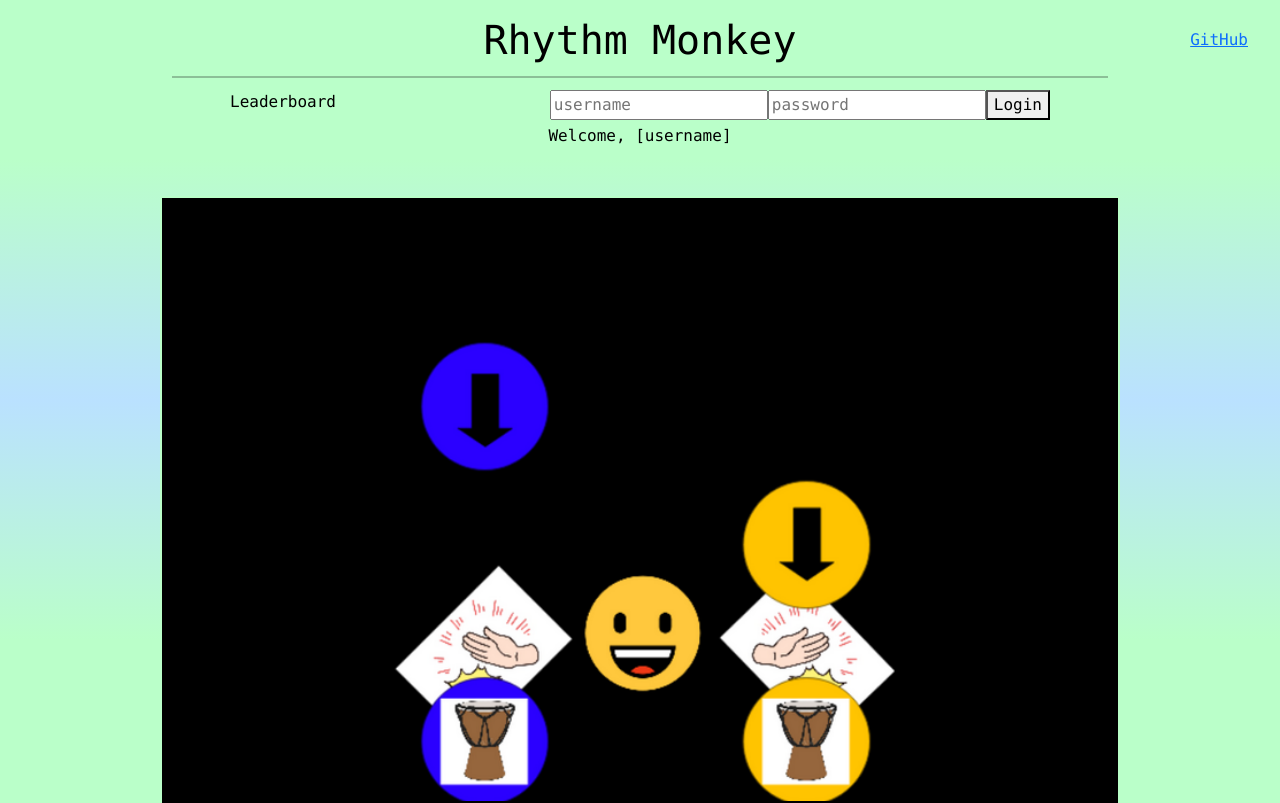
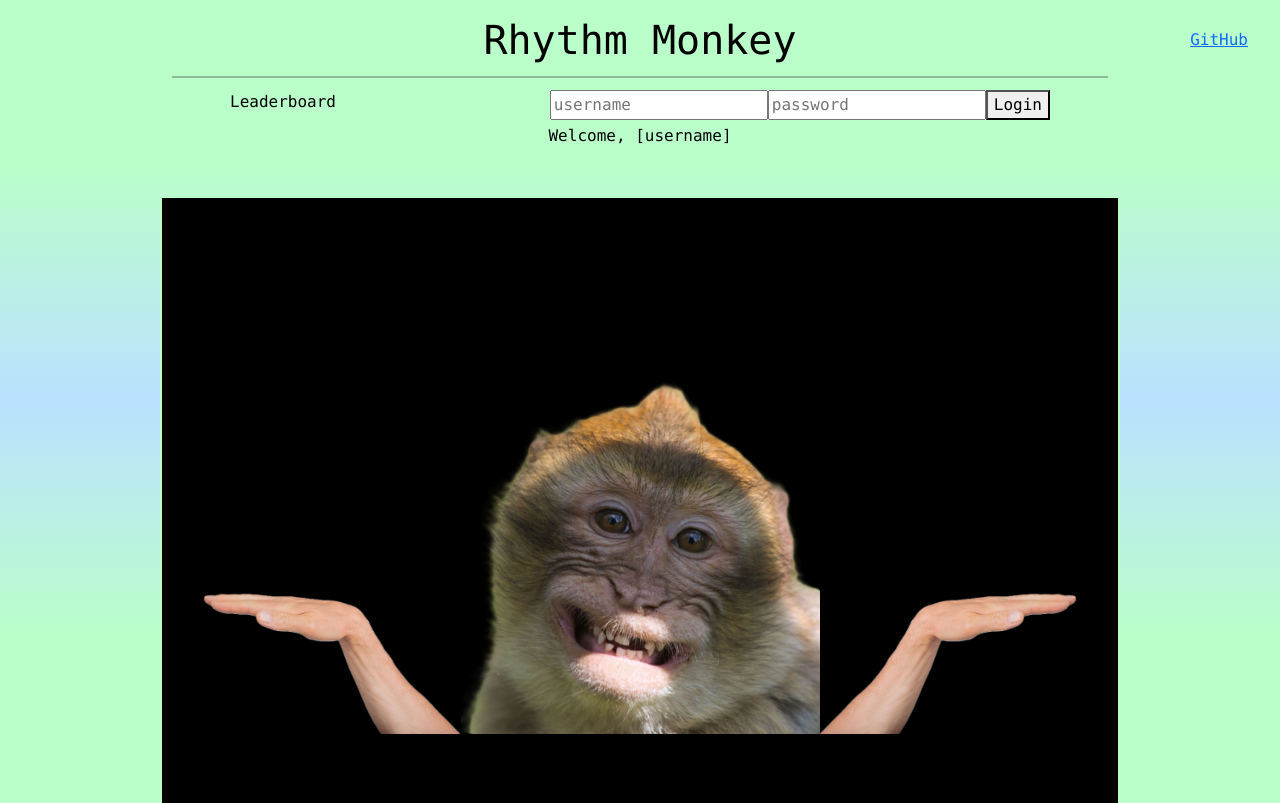
Before and after one commit to cfox2021/startup, a React (Vite) app: page / in a window 1280 px wide. Shown: the top 803 px of the page. Built offline with nearby package versions, Linux system fonts and the light colour scheme.

Commit message:
Added monkey image and hands to site and formatted them properly.

```diff
--- a/src/game/game.jsx
+++ b/src/game/game.jsx
@@ -2,10 +2,54 @@ import React from 'react';
 import '../app.css';
 
 export default function Game() {
-  return(
+  return (
     <main>
-    <div id="game-outline" style={{ width: "960px", height: "720px", border: "2px solid #baffc9" }}>
-      <img src="game_placeholder.png" alt="Image preview of game" width="700"/>
+      <div
+        id="game-outline"
+        style={{
+          width: "960px",
+          height: "720px",
+          border: "2px solid #baffc9",
+          backgroundColor: "black",
+          position: "relative",
+          overflow: "hidden",
+          margin: "auto"
+        }}
+      >
+        <div
+          style={{
+            position: "absolute",
+            bottom: "180px",
+            left: "50%",
+            transform: "translateX(-50%)",
+            pointerEvents: "none"
+          }}
+        >
+          <img src="/monkey.png" alt="Monkey body" width="360" />
+        </div>
+
+        <div
+          style={{
+            position: "absolute",
+            bottom: "180px",
+            left: "50%",
+            transform: "translateX(-50%)",
+            display: "flex",
+            alignItems: "flex-end",
+            gap: "360px"
+          }}
+        >
+          <img
+            src="/hand_left.png"
+            alt="Left hand"
+            width="260"
+          />
+          <img
+            src="/hand_right.png"
+            alt="Right hand"
+            width="260"
+          />
+        </div>
       </div>
 
       <section id="highscore">
@@ -22,7 +66,6 @@ export default function Game() {
           </div>
         </details>
       </section>
-
     </main>
   );
 }
```
Also changed, not shown: public/hand_left.png, public/hand_right.png. Lines whose indentation alone changed are shown as unchanged.
